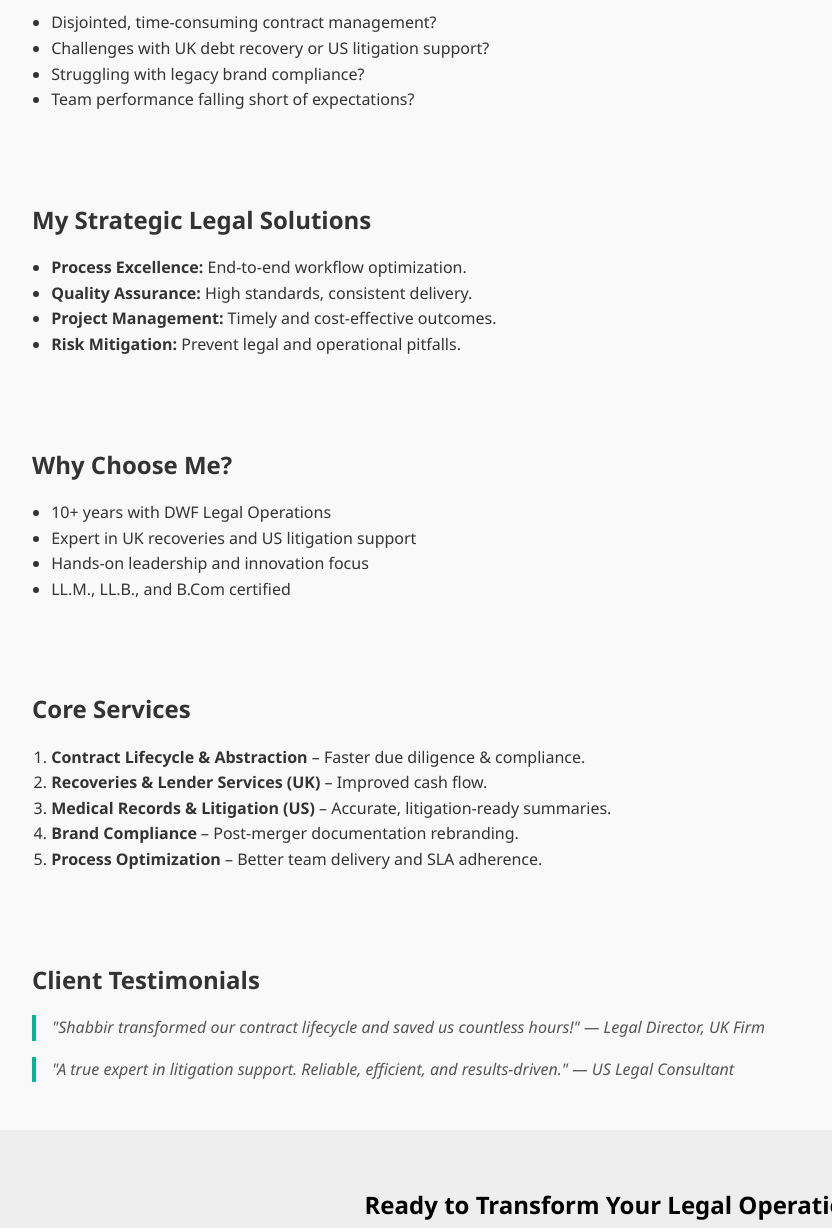
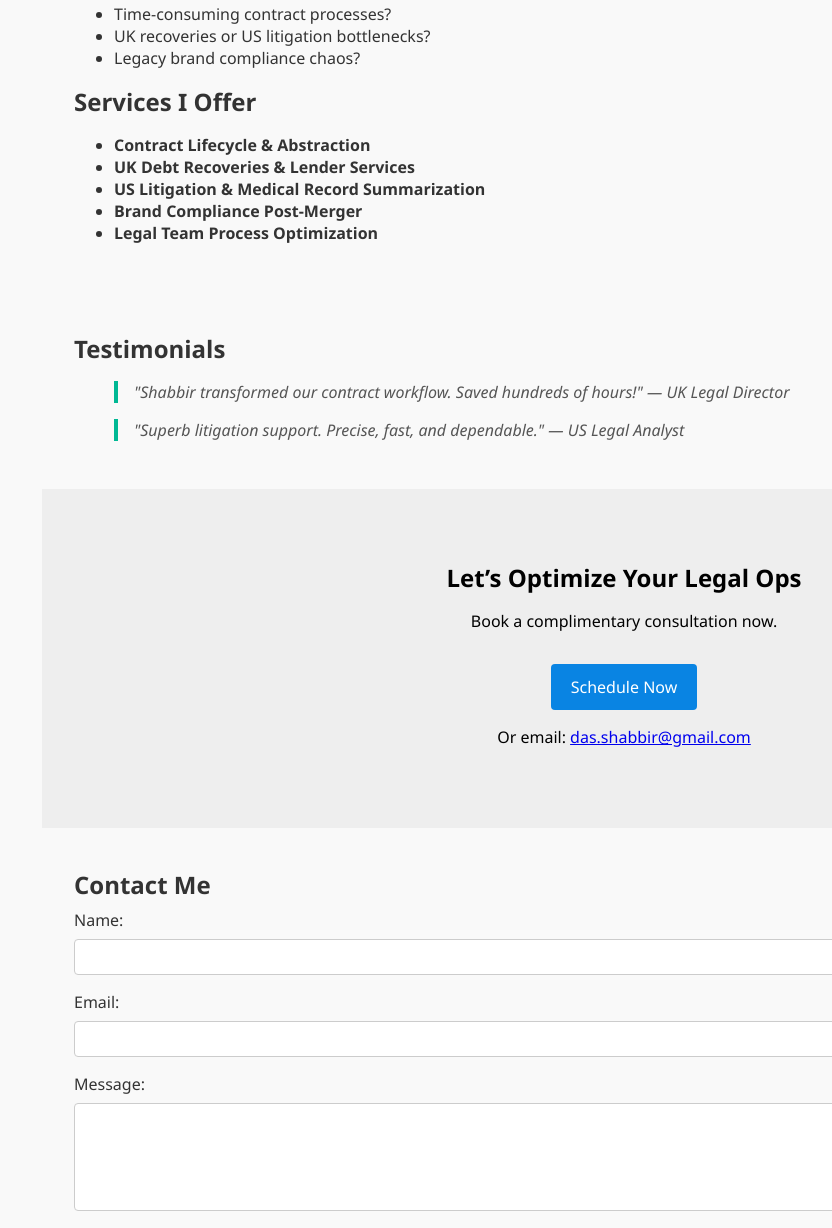
Before and after one commit to CLMLegal/Landing-page, a plain HTML site: page index.html in a window 1280 px wide. Shown: the part 436-1664 px from the top of the page, without its empty margins (16-848 px from the left). Drawn offline with Linux system fonts and the light colour scheme; a script that the page names is missing.

Commit message:
Add files via upload
rev

```diff
--- a/index.html
+++ b/index.html
@@ -4,12 +4,12 @@
   <meta charset="UTF-8" />
   <meta name="viewport" content="width=device-width, initial-scale=1.0"/>
   <title>Shabbir Das | Legal Operations Expert</title>
-  <meta name="description" content="Shabbir Das is a Legal Operations Expert offering contract management, litigation support, and legal process optimization services for UK and US businesses.">
-  <meta name="keywords" content="Legal Operations, UK Legal Support, US Litigation, Contract Abstraction, Legal Compliance, Recoveries, SLA, Brand Compliance">
-  <meta name="author" content="Shabbir Das">
+  <meta name="description" content="Legal Ops for UK & US businesses. Schedule a free consultation with Shabbir Das today.">
   <link rel="icon" href="favicon.ico" type="image/x-icon">
-  <link rel="preconnect" href="https://assets.calendly.com">
   <style>
+    html {
+      scroll-behavior: smooth;
+    }
     :root {
       --primary: #003366;
       --accent: #00b894;
@@ -18,11 +18,10 @@
       --text-dark: #333;
     }
     body {
-      font-family: 'Segoe UI', Tahoma, Geneva, Verdana, sans-serif;
+      font-family: 'Segoe UI', sans-serif;
       margin: 0;
       background: var(--bg-light);
       color: var(--text-dark);
-      line-height: 1.6;
     }
     nav {
       background: white;
@@ -30,51 +29,44 @@
       text-align: center;
       position: sticky;
       top: 0;
-      z-index: 1000;
+      z-index: 999;
+      border-bottom: 1px solid #eee;
     }
     nav a {
       margin: 0 1rem;
       text-decoration: none;
       color: var(--primary);
       font-weight: bold;
+      cursor: pointer;
     }
     header, section, footer {
-      padding: 1.5rem;
+      padding: 2rem 1rem;
+      max-width: 1100px;
       margin: auto;
-      max-width: 1200px;
     }
     .hero {
       background: var(--primary);
       color: white;
       text-align: center;
-      padding: 3rem 1.5rem;
+      padding: 4rem 2rem;
     }
     h1, h2 {
       margin: 0.5rem 0;
     }
     .cta-btn {
-      display: inline-block;
       background: var(--accent);
       color: white;
       padding: 0.75rem 1.25rem;
       border: none;
+      border-radius: 4px;
       font-size: 1rem;
+      margin-top: 1rem;
       cursor: pointer;
-      margin-top: 1rem;
-      border-radius: 4px;
       text-decoration: none;
+      display: inline-block;
     }
     .cta-secondary {
       background: var(--secondary);
-    }
-    ul, ol {
-      padding-left: 1.2rem;
-    }
-    footer {
-      text-align: center;
-      font-size: 0.875rem;
-      color: #666;
-      padding: 2rem 1rem;
     }
     form input, form textarea {
       width: 100%;
@@ -88,27 +80,16 @@
     blockquote {
       border-left: 4px solid var(--accent);
       padding-left: 1rem;
-      margin: 1rem 0;
       font-style: italic;
       color: #555;
     }
-    @media (min-width: 768px) {
-      header, section, footer {
-        padding: 2rem 3rem;
-      }
-      .hero h1 {
-        font-size: 2.5rem;
-      }
-      .cta-btn {
-        font-size: 1.125rem;
-      }
-    }
-    a {
-      color: var(--secondary);
-      text-decoration: none;
+    footer {
+      text-align: center;
+      padding: 2rem 1rem;
+      font-size: 0.9rem;
+      color: #666;
     }
   </style>
-  <script src="https://assets.calendly.com/assets/external/widget.js" type="text/javascript" async></script>
 </head>
 <body>
 
@@ -119,90 +100,80 @@
 </nav>
 
 <header class="hero">
-  <h1>Streamline Your Legal Operations & Drive Efficiency</h1>
-  <p>Expert Legal Support for UK & US Businesses | 10+ Years of Proven Experience</p>
-  <a href="#" onclick="Calendly.initPopupWidget({url: 'https://calendly.com/hmabid'});return false;" class="cta-btn" aria-label="Schedule a free consultation">Schedule a Free Consultation</a>
+  <h1>Streamline Your Legal Operations</h1>
+  <p>Expert Legal Support for UK & US Businesses | 10+ Years of Experience</p>
+  <a href="#" id="calendly-btn-1" class="cta-btn">Schedule a Free Consultation</a>
 </header>
 
-<section>
+<section id="services">
   <h2>Overwhelmed by Legal Workloads?</h2>
   <ul>
-    <li>Disjointed, time-consuming contract management?</li>
-    <li>Challenges with UK debt recovery or US litigation support?</li>
-    <li>Struggling with legacy brand compliance?</li>
-    <li>Team performance falling short of expectations?</li>
+    <li>Time-consuming contract processes?</li>
+    <li>UK recoveries or US litigation bottlenecks?</li>
+    <li>Legacy brand compliance chaos?</li>
   </ul>
-</section>
 
-<section id="services">
-  <h2>My Strategic Legal Solutions</h2>
+  <h2>Services I Offer</h2>
   <ul>
-    <li><strong>Process Excellence:</strong> End-to-end workflow optimization.</li>
-    <li><strong>Quality Assurance:</strong> High standards, consistent delivery.</li>
-    <li><strong>Project Management:</strong> Timely and cost-effective outcomes.</li>
-    <li><strong>Risk Mitigation:</strong> Prevent legal and operational pitfalls.</li>
+    <li><strong>Contract Lifecycle & Abstraction</strong></li>
+    <li><strong>UK Debt Recoveries & Lender Services</strong></li>
+    <li><strong>US Litigation & Medical Record Summarization</strong></li>
+    <li><strong>Brand Compliance Post-Merger</strong></li>
+    <li><strong>Legal Team Process Optimization</strong></li>
   </ul>
 </section>
 
 <section>
-  <h2>Why Choose Me?</h2>
-  <ul>
-    <li>10+ years with DWF Legal Operations</li>
-    <li>Expert in UK recoveries and US litigation support</li>
-    <li>Hands-on leadership and innovation focus</li>
-    <li>LL.M., LL.B., and B.Com certified</li>
-  </ul>
-</section>
-
-<section>
-  <h2>Core Services</h2>
-  <ol>
-    <li><strong>Contract Lifecycle & Abstraction</strong> – Faster due diligence & compliance.</li>
-    <li><strong>Recoveries & Lender Services (UK)</strong> – Improved cash flow.</li>
-    <li><strong>Medical Records & Litigation (US)</strong> – Accurate, litigation-ready summaries.</li>
-    <li><strong>Brand Compliance</strong> – Post-merger documentation rebranding.</li>
-    <li><strong>Process Optimization</strong> – Better team delivery and SLA adherence.</li>
-  </ol>
-</section>
-
-<section>
-  <h2>Client Testimonials</h2>
+  <h2>Testimonials</h2>
   <blockquote>
-    "Shabbir transformed our contract lifecycle and saved us countless hours!" — Legal Director, UK Firm
+    "Shabbir transformed our contract workflow. Saved hundreds of hours!" — UK Legal Director
   </blockquote>
   <blockquote>
-    "A true expert in litigation support. Reliable, efficient, and results-driven." — US Legal Consultant
+    "Superb litigation support. Precise, fast, and dependable." — US Legal Analyst
   </blockquote>
 </section>
 
 <section class="hero" style="background: #eee; color: #000;">
-  <h2>Ready to Transform Your Legal Operations?</h2>
-  <p>Book a complimentary consultation and let's identify how I can support your success.</p>
-  <a href="#" onclick="Calendly.initPopupWidget({url: 'https://calendly.com/hmabid'});return false;" class="cta-btn cta-secondary" aria-label="Schedule now">Schedule Now</a>
-  <p style="margin-top: 1rem;">Or email me at <a href="mailto:das.shabbir@gmail.com">das.shabbir@gmail.com</a></p>
+  <h2>Let’s Optimize Your Legal Ops</h2>
+  <p>Book a complimentary consultation now.</p>
+  <a href="#" id="calendly-btn-2" class="cta-btn cta-secondary">Schedule Now</a>
+  <p style="margin-top: 1rem;">Or email: <a href="mailto:das.shabbir@gmail.com">das.shabbir@gmail.com</a></p>
 </section>
 
 <section id="contact">
-  <h2>Contact Me Directly</h2>
+  <h2>Contact Me</h2>
   <form action="https://formspree.io/f/moqgrnlo" method="POST">
-    <label for="name">Your Name:</label>
-    <input type="text" name="name" id="name" required aria-required="true" autocomplete="name">
-    <label for="email">Your Email:</label>
-    <input type="email" name="email" id="email" required aria-required="true" autocomplete="email">
-    <label for="message">Your Message:</label>
-    <textarea name="message" id="message" rows="5" required aria-required="true"></textarea>
+    <label for="name">Name:</label>
+    <input type="text" name="name" id="name" required>
+    <label for="email">Email:</label>
+    <input type="email" name="email" id="email" required>
+    <label for="message">Message:</label>
+    <textarea name="message" id="message" rows="5" required></textarea>
     <button type="submit" class="cta-btn">Send Message</button>
   </form>
 </section>
 
 <section id="about">
   <h2>About Me</h2>
-  <p>I'm Shabbir Das – legal ops professional with 10+ years of experience optimizing legal delivery for UK and US clients. From contract abstraction to litigation support, I bring legal and business acumen to help organizations thrive.</p>
+  <p>Hi, I’m Shabbir Das — legal operations expert with 10+ years serving clients across the UK and US. I specialize in contract abstraction, litigation support, and scalable legal team processes that deliver results.</p>
 </section>
 
 <footer>
-  &copy; 2025 Shabbir Das | Legal Operations Specialist | <a href="mailto:das.shabbir@gmail.com">Contact Me</a>
+  &copy; 2025 Shabbir Das | Legal Operations Expert
 </footer>
+
+<!-- Calendly script (non-async!) -->
+<script src="https://assets.calendly.com/assets/external/widget.js" type="text/javascript"></script>
+<script>
+  document.getElementById("calendly-btn-1").addEventListener("click", function(e) {
+    e.preventDefault();
+    Calendly.initPopupWidget({ url: 'https://calendly.com/hmabid' });
+  });
+  document.getElementById("calendly-btn-2").addEventListener("click", function(e) {
+    e.preventDefault();
+    Calendly.initPopupWidget({ url: 'https://calendly.com/hmabid' });
+  });
+</script>
 
 </body>
 </html>
```
